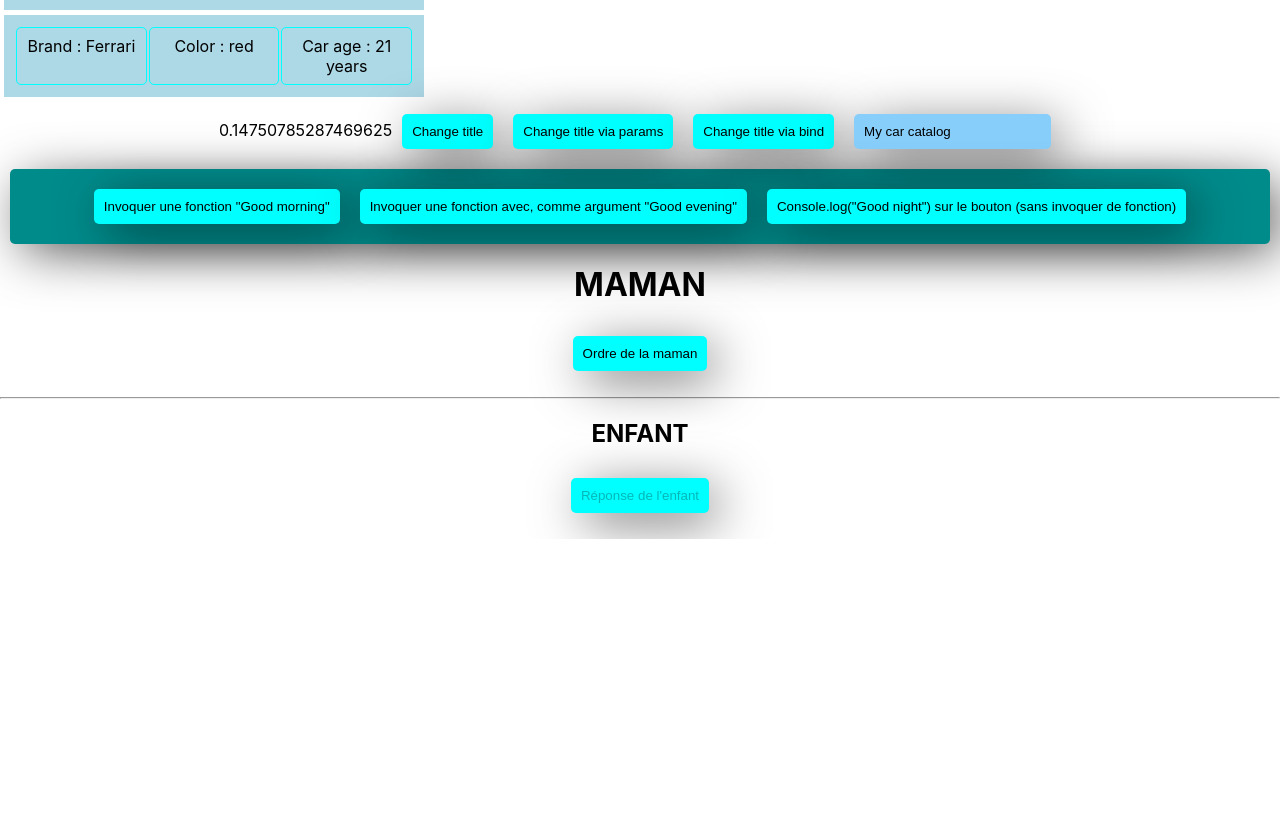
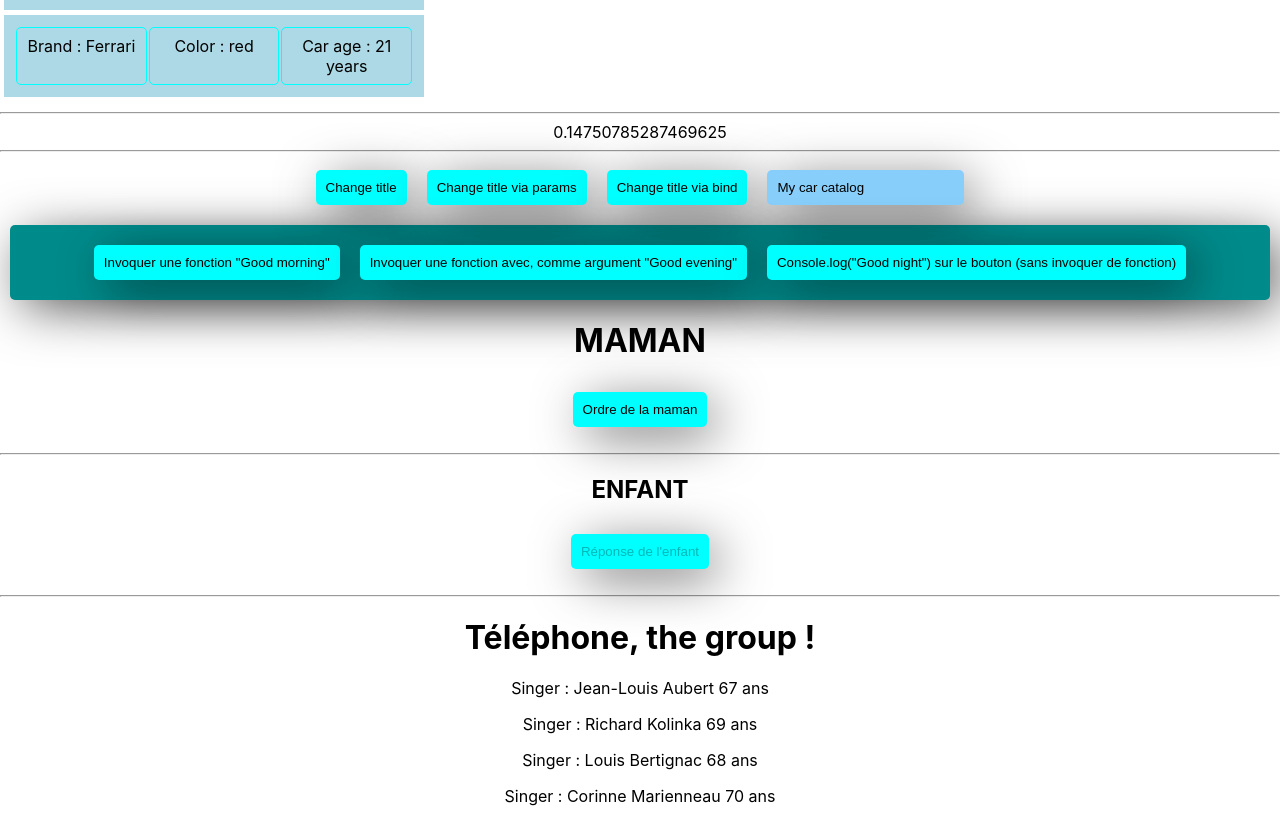
Before and after one commit to wendybaque/Cars-App-Udemy, a React (Create React App) app: page / in a window 1280 px wide. Shown: the part 584-1406 px from the top of the page. Before the commit the page ends 1123 px from the top, so only its background shows below. Built offline with nearby package versions, Linux system fonts and the light colour scheme.

Commit message:
Vidéo 38 destructuring

```diff
--- a/src/App.js
+++ b/src/App.js
@@ -2,6 +2,7 @@ import React, {Component} from 'react';
 import Mycars from './components/MyCars';
 import Welcome from './components/Welcome';
 import Maman from './components/Maman';
+import Display from './components/Display';
 
 import './App.css';
 
@@ -57,6 +58,7 @@ changeViaInput = (e) => {
         <input type="text" onChange={this.changeViaInput} value={this.state.title}></input>
         <Welcome />
         <Maman />
+        <Display />
       </div>
     );
   }
--- /dev/null
+++ b/src/components/Display.jsx
@@ -0,0 +1,21 @@
+import React, {Component} from 'react';
+import Singers from './Singers';
+
+class Display extends Component {
+    render() {
+
+
+  return (
+    <div>
+        <hr />
+        <h1>Téléphone, the group !</h1>
+        <Singers name="Jean-Louis Aubert" age="67 ans"/>
+        <Singers name="Richard Kolinka" age="69 ans"/>
+        <Singers name="Louis Bertignac" age="68 ans"/>
+        <Singers name="Corinne Marienneau" age="70 ans"/>
+    </div>
+        )
+    }
+}
+
+export default Display;
--- a/src/components/MyCars.jsx
+++ b/src/components/MyCars.jsx
@@ -125,11 +125,12 @@ class Mycars extends Component {
                     })
                 }
                 </table>
-
+                <hr />
                 {/* Fonction qui n'a rien à voir avec l'exercice, mais je la laisse là pour la retrouver */}
                 {
                     Math.random()
                 }
+                <hr />
 
             </Fragment>
         )
--- /dev/null
+++ b/src/components/Singers.jsx
@@ -0,0 +1,34 @@
+import React from 'react'
+
+// Solution destructuring 2 dans les paramètres de la fonction :
+const Singers = ({name, age}) => {
+
+    // Le desctructuring évite de faire ça :
+    // const name = props.name;
+    // const age = props.age;
+
+    // Solution desctructuring 1 dans 1 const :
+    // const {name, age} = props;
+
+  return (
+    <div>
+      <p>Singer : {name} {age} </p>
+    </div>
+  )
+}
+
+export default Singers;
+
+// Destructuring en class où on ne peut pas utiliser props :
+// class Singers extends Component {
+//     render() {
+// const {name, age} = this.props;
+//         return (
+//             <div>
+//               <p>Singer : {name} {age} </p>
+//             </div>
+//           )
+//         }
+//     }
+// }
+// export default Singers;
```
